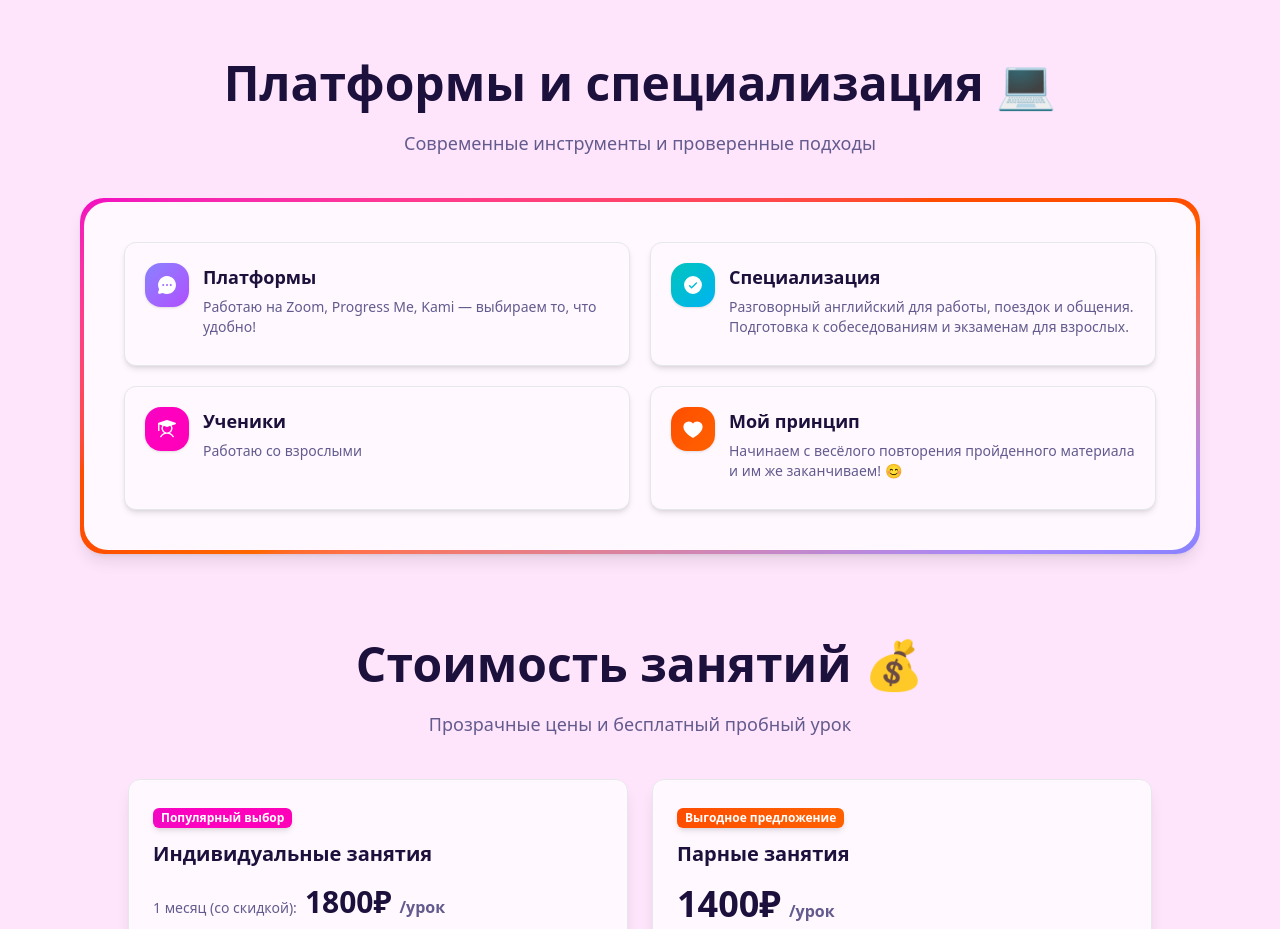
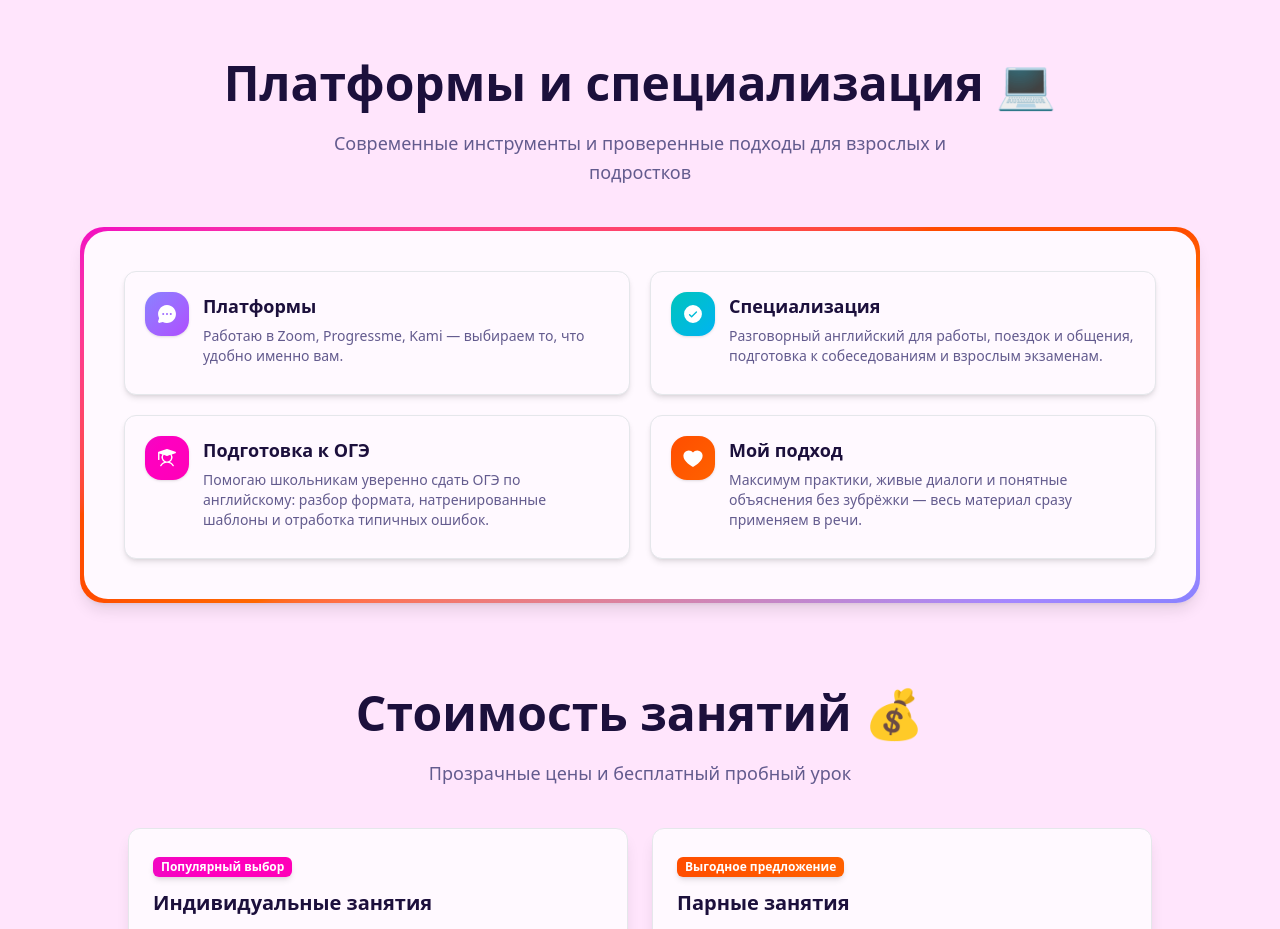
Before and after one commit to olgachka17/lesson_with_varvara, a React (Vite) app: page / in a window 1280 px wide. Shown: the part 4640-5569 px from the top of the page. Built offline with nearby package versions, Linux system fonts and the light colour scheme.

Commit message:
Update: Edit platforms and specialization section

```diff
--- a/src/App.tsx
+++ b/src/App.tsx
@@ -485,7 +485,7 @@ function App() {
                 Платформы и специализация 💻
               </h2>
               <p className="text-muted-foreground text-lg max-w-2xl mx-auto leading-relaxed font-medium">
-                Современные инструменты и проверенные подходы
+                Современные инструменты и проверенные подходы для взрослых и подростков
               </p>
             </div>
             <div className="rounded-3xl p-1 bg-gradient-to-br from-primary via-accent to-secondary shadow-lg">
@@ -500,7 +500,7 @@ function App() {
                         </div>
                         <div>
                           <h3 className="text-lg font-bold mb-1.5">Платформы</h3>
-                          <p className="text-muted-foreground text-sm">Работаю на Zoom, Progress Me, Kami — выбираем то, что удобно!</p>
+                          <p className="text-muted-foreground text-sm">Работаю в Zoom, Progressme, Kami — выбираем то, что удобно именно вам.</p>
                         </div>
                       </div>
                     </CardContent>
@@ -514,7 +514,7 @@ function App() {
                         </div>
                         <div>
                           <h3 className="text-lg font-bold mb-1.5">Специализация</h3>
-                          <p className="text-muted-foreground text-sm">Разговорный английский для работы, поездок и общения. Подготовка к собеседованиям и экзаменам для взрослых.</p>
+                          <p className="text-muted-foreground text-sm">Разговорный английский для работы, поездок и общения, подготовка к собеседованиям и взрослым экзаменам.</p>
                         </div>
                       </div>
                     </CardContent>
@@ -527,8 +527,8 @@ function App() {
                           <Student size={22} className="text-primary-foreground" weight="fill" />
                         </div>
                         <div>
-                          <h3 className="text-lg font-bold mb-1.5">Ученики</h3>
-                          <p className="text-muted-foreground text-sm">Работаю со взрослыми</p>
+                          <h3 className="text-lg font-bold mb-1.5">Подготовка к ОГЭ</h3>
+                          <p className="text-muted-foreground text-sm">Помогаю школьникам уверенно сдать ОГЭ по английскому: разбор формата, натренированные шаблоны и отработка типичных ошибок.</p>
                         </div>
                       </div>
                     </CardContent>
@@ -541,8 +541,8 @@ function App() {
                           <Heart size={22} className="text-accent-foreground" weight="fill" />
                         </div>
                         <div>
-                          <h3 className="text-lg font-bold mb-1.5">Мой принцип</h3>
-                          <p className="text-muted-foreground text-sm">Начинаем с весёлого повторения пройденного материала и им же заканчиваем! 😊</p>
+                          <h3 className="text-lg font-bold mb-1.5">Мой подход</h3>
+                          <p className="text-muted-foreground text-sm">Максимум практики, живые диалоги и понятные объяснения без зубрёжки — весь материал сразу применяем в речи.</p>
                         </div>
                       </div>
                     </CardContent>
```
